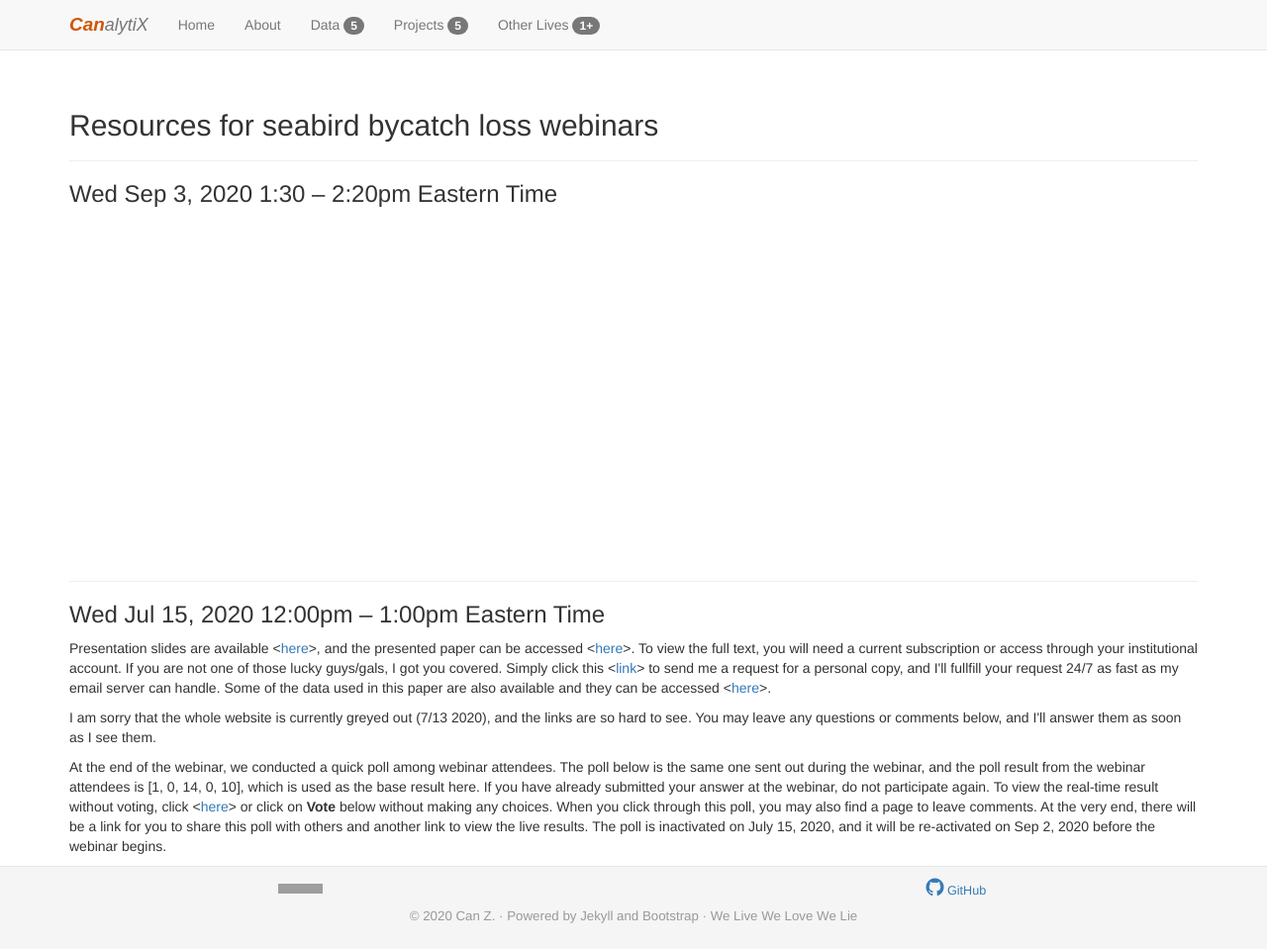
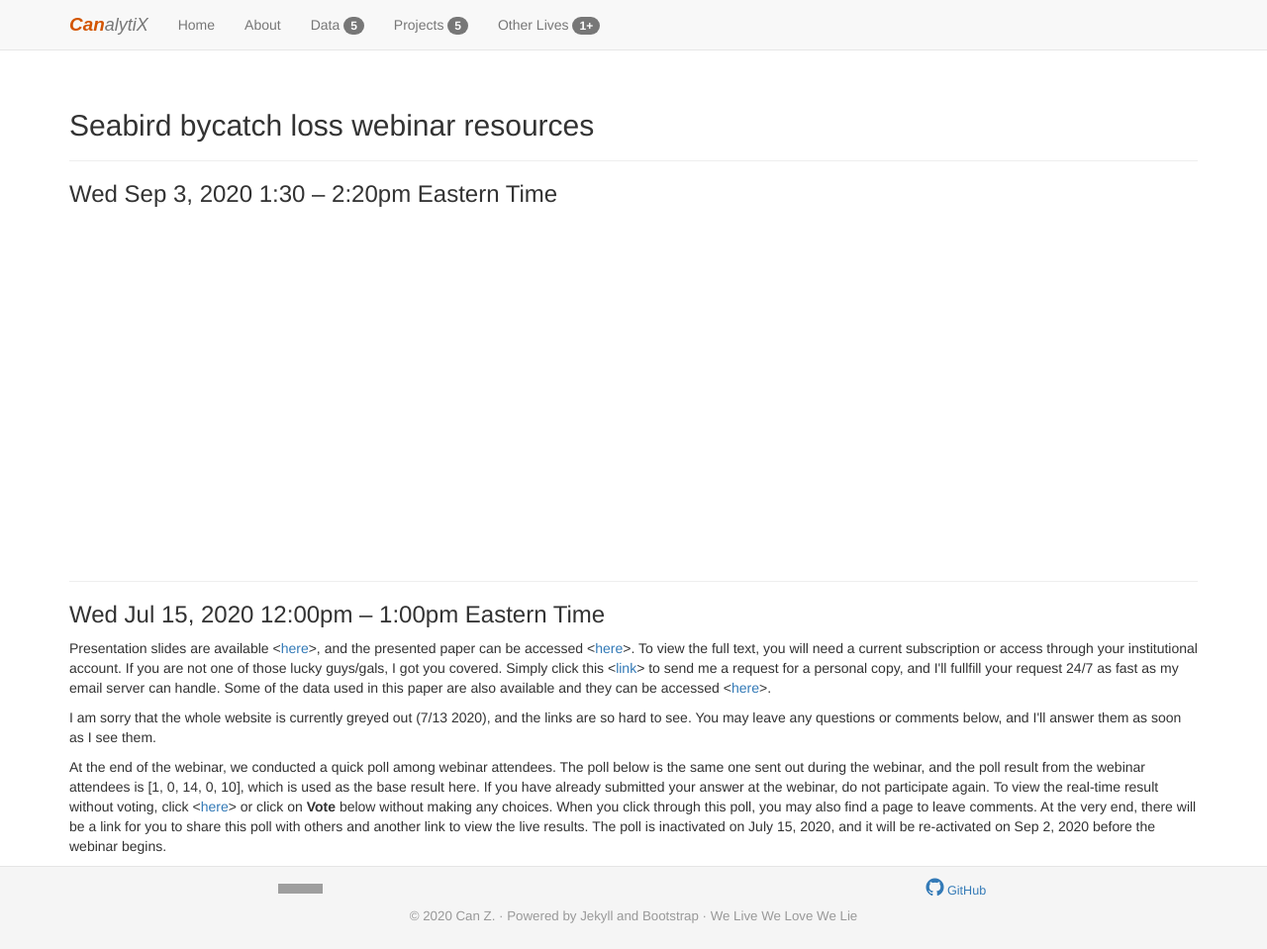
Before and after one commit to HVoltBb/HVoltBb.github.io, a Jekyll site: the page built from random/things/onenoaa20200715.html, in a window 1280 px wide and 959 px high. Shown: the whole window at 99% size. Built offline with Jekyll 4.4.1, drawn with Linux system fonts in a browser that asks for light colours; comment, search, counter and statistics services are not loaded; grey boxes are pictures that could not be loaded.

Commit message:
Update onenoaa20200715.html

```diff
--- a/random/things/onenoaa20200715.html
+++ b/random/things/onenoaa20200715.html
@@ -8,7 +8,7 @@ description: Seabird bycatch loss webinar resources
 ---
 
 <div class="page-header">
-	<h2>Resources for seabird bycatch loss webinars</h2>
+	<h2>Seabird bycatch loss webinar resources</h2>
 </div>
 <div>
 	<h3>Wed Sep 3, 2020 1:30 – 2:20pm Eastern Time</h3>
```
